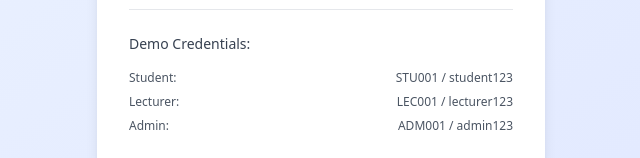
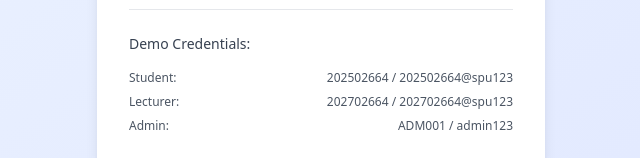
Before and after one commit to notoriY2/Trackademy, a React (Vite) app: page /login in a window 1280 px wide. Shown: the part 526-684 px from the top of the page, without its empty margins (319-959 px from the left). Built offline with nearby package versions, Linux system fonts and the light colour scheme; no server answers.

Commit message:
Update Login.tsx

```diff
--- a/src/components/Login.tsx
+++ b/src/components/Login.tsx
@@ -140,11 +140,11 @@ const Login: React.FC = () => {
             <div className="space-y-2 text-xs text-gray-600">
               <div className="flex justify-between">
                 <span>Student:</span>
-                <span>STU001 / student123</span>
+                <span>202502664 / 202502664@spu123</span>
               </div>
               <div className="flex justify-between">
                 <span>Lecturer:</span>
-                <span>LEC001 / lecturer123</span>
+                <span>202702664 / 202702664@spu123</span>
               </div>
               <div className="flex justify-between">
                 <span>Admin:</span>
```
